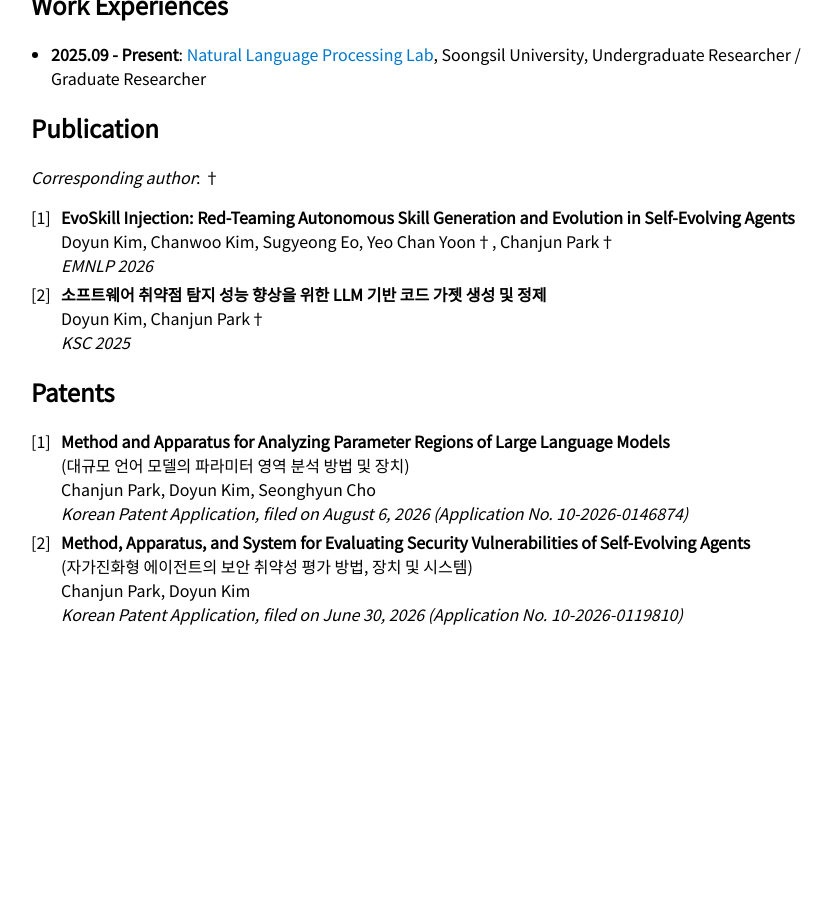
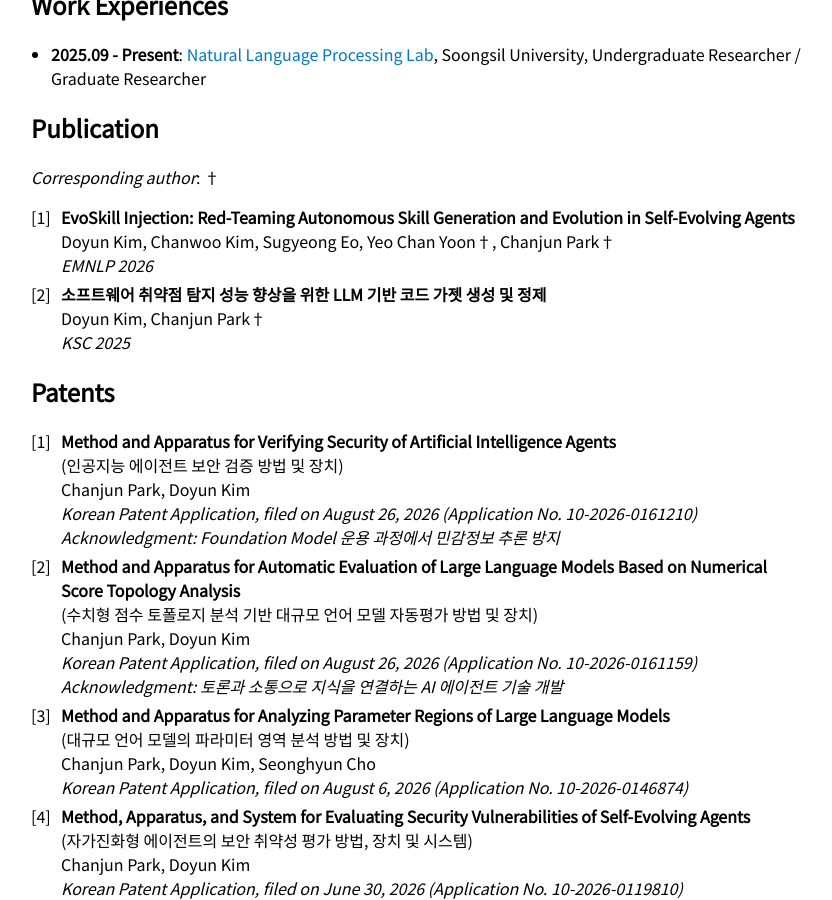
Before and after one commit to Doyun-coding/Doyun-coding.github.io, a Jekyll site: the page built from index.md, in a window 1280 px wide and 900 px high, scrolled down 588 px. Shown: the whole window, without its empty margins (209-1041 px from the left). Built offline with Jekyll 4.4.1, drawn with Linux system fonts in a browser that asks for light colours; our own code applies the rules of GitHub Pages for plain Markdown files; before the commit the page ends 1214 px from its top, so only the background shows below that.

Commit message:
Add two new patent applications (filed Aug 26, 2026)
Co-Authored-By: Claude Sonnet 5 <noreply@anthropic.com>

```diff
--- a/index.md
+++ b/index.md
@@ -24,5 +24,7 @@ For the latest news, please visit the <a href="https://sites.google.com/view/ssu
 2. **소프트웨어 취약점 탐지 성능 향상을 위한 LLM 기반 코드 가젯 생성 및 정제** <br> Doyun Kim, Chanjun Park&dagger; <br> *KSC 2025*
 
 ## Patents
-1. **Method and Apparatus for Analyzing Parameter Regions of Large Language Models** <br> (대규모 언어 모델의 파라미터 영역 분석 방법 및 장치) <br> Chanjun Park, Doyun Kim, Seonghyun Cho <br> *Korean Patent Application, filed on August 6, 2026 (Application No. 10-2026-0146874)*
-2. **Method, Apparatus, and System for Evaluating Security Vulnerabilities of Self-Evolving Agents** <br> (자가진화형 에이전트의 보안 취약성 평가 방법, 장치 및 시스템) <br> Chanjun Park, Doyun Kim <br> *Korean Patent Application, filed on June 30, 2026 (Application No. 10-2026-0119810)*
+1. **Method and Apparatus for Verifying Security of Artificial Intelligence Agents** <br> (인공지능 에이전트 보안 검증 방법 및 장치) <br> Chanjun Park, Doyun Kim <br> *Korean Patent Application, filed on August 26, 2026 (Application No. 10-2026-0161210)* <br> *Acknowledgment: Foundation Model 운용 과정에서 민감정보 추론 방지*
+2. **Method and Apparatus for Automatic Evaluation of Large Language Models Based on Numerical Score Topology Analysis** <br> (수치형 점수 토폴로지 분석 기반 대규모 언어 모델 자동평가 방법 및 장치) <br> Chanjun Park, Doyun Kim <br> *Korean Patent Application, filed on August 26, 2026 (Application No. 10-2026-0161159)* <br> *Acknowledgment: 토론과 소통으로 지식을 연결하는 AI 에이전트 기술 개발*
+3. **Method and Apparatus for Analyzing Parameter Regions of Large Language Models** <br> (대규모 언어 모델의 파라미터 영역 분석 방법 및 장치) <br> Chanjun Park, Doyun Kim, Seonghyun Cho <br> *Korean Patent Application, filed on August 6, 2026 (Application No. 10-2026-0146874)*
+4. **Method, Apparatus, and System for Evaluating Security Vulnerabilities of Self-Evolving Agents** <br> (자가진화형 에이전트의 보안 취약성 평가 방법, 장치 및 시스템) <br> Chanjun Park, Doyun Kim <br> *Korean Patent Application, filed on June 30, 2026 (Application No. 10-2026-0119810)*
```
